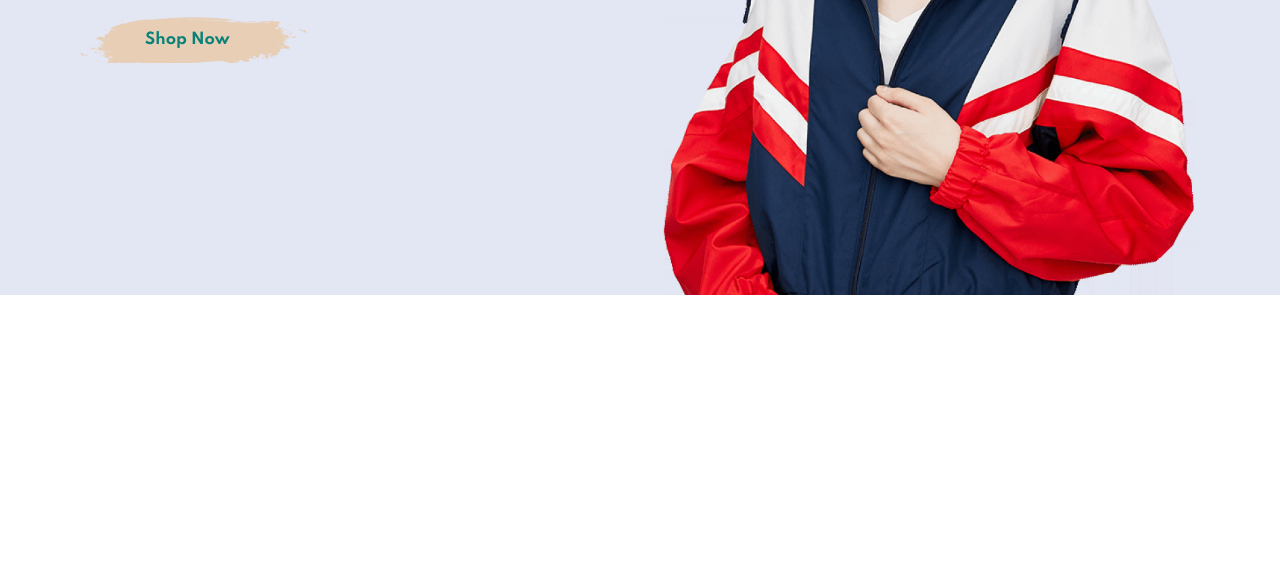
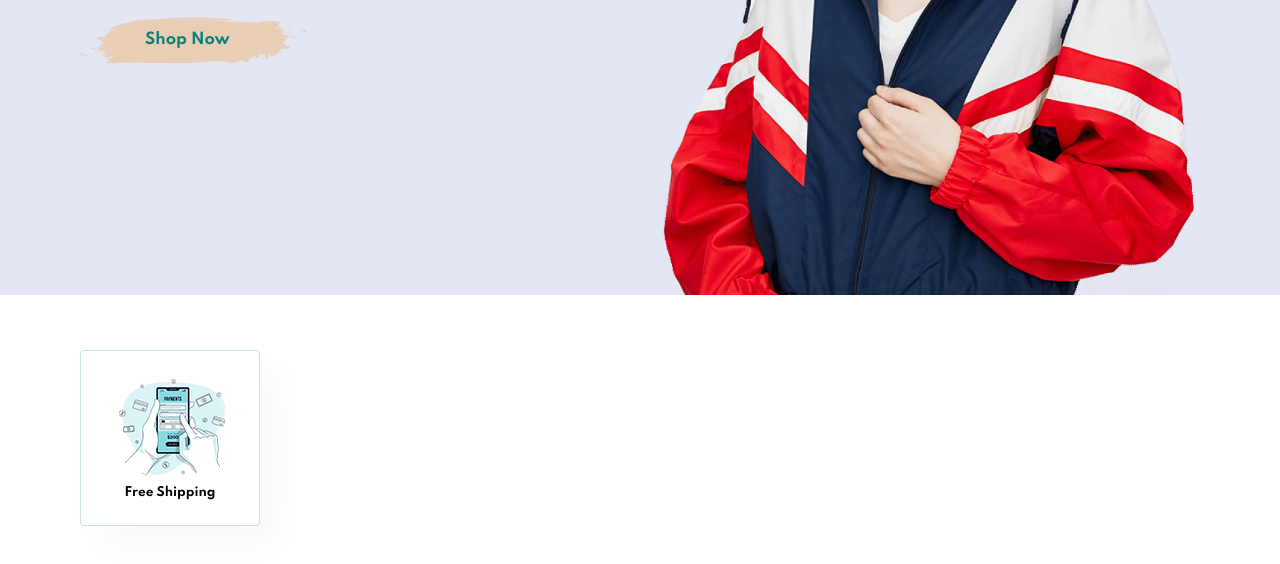
Before and after one commit to nawazfdev/Ecommerce-webiste, a plain HTML site: page index.html in a window 1280 px wide. Shown: the part 510-1074 px from the top of the page. Before the commit the page ends 805 px from the top, so only its background shows below. Drawn offline with Linux system fonts and the light colour scheme.

Commit message:
just created a one box for feature image

```diff
--- a/index.html
+++ b/index.html
@@ -40,6 +40,17 @@
         <button>Shop Now</button>
 
     </section>
+
+
+    <!-- featured image -->
+     <section id="feature" class="section-p1">
+<div class="fe-box">
+<img src="img/features/f1.png" alt="" >
+<h6>Free Shipping</h6>
+
+</div>
+
+     </section>
     <script src="script.js"></script>
 </body>
 
--- a/style.css
+++ b/style.css
@@ -134,3 +134,15 @@ cursor: pointer;
 font-weight: 700;
 font-size: 15px;
 }
+
+/* feature section  */
+#feature .fe-box{
+width: 180px;
+text-align: center;
+padding: 25px 15px;
+box-shadow: 20px 20px 34px rgb(0, 0, 0, 0.03);
+border: 1px solid #cce7d0;
+border-radius: 4px;
+margin: 15px 0;
+
+}
```
Lines whose indentation alone changed are shown as unchanged.
